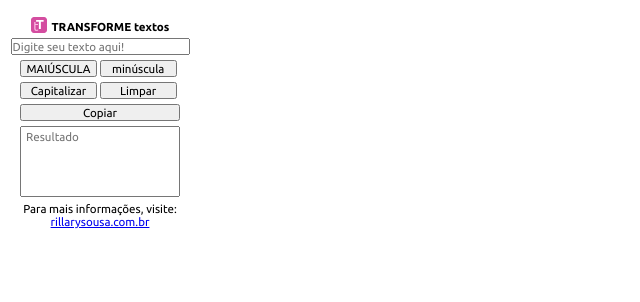
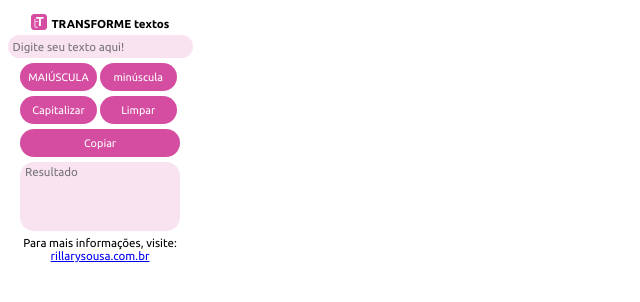
Before and after one commit to Rillaryholanda/ext_transformetextos_desafio, a browser extension: page index.html in a window 1280 px wide. Shown: the whole page, without its empty margins (0-640 px from the left). Drawn offline with Linux system fonts and the light colour scheme.

Commit message:
UPDATE - ajuste no CSS para aplicar nova paleta de cores nos botões e input

```diff
--- a/style.css
+++ b/style.css
@@ -22,10 +22,18 @@ h1 {
   align-self: flex-end;
 }
 
+.input-text {
+  background-color: #fae3f1;
+  border-radius: 14px;
+  border: none;
+  padding: 5px;
+}
+
+
 /* Layout App*/
 .container-pai {
   width: 200px;
-  height: 240px;
+  height: 270px;
 
   /* FlexBox */
   display: flex;
@@ -47,6 +55,18 @@ h1 {
 .btn {
   cursor: pointer;
   width: 77px;
+  height: 28px;
+  color: #fff;
+  background-color: #D44DA0;
+  border: none;
+  border-radius: 14px;
+  font-size: 0.8rem;
+
+}
+
+.btn:hover {
+  background-color: #eb0492f5;
+  transform: scale(1.03);
 }
 
 #btnCopiar {
@@ -63,7 +83,11 @@ h1 {
   width: 160px;
   padding: 3px 0px 40px 5px;
   margin-bottom: 5px;
+  background-color:  #fae3f1;
+  border: none;
+  border-radius: 14px;
 }
+
 
 /* Desafio*/
 /* cabeçalho */
```
